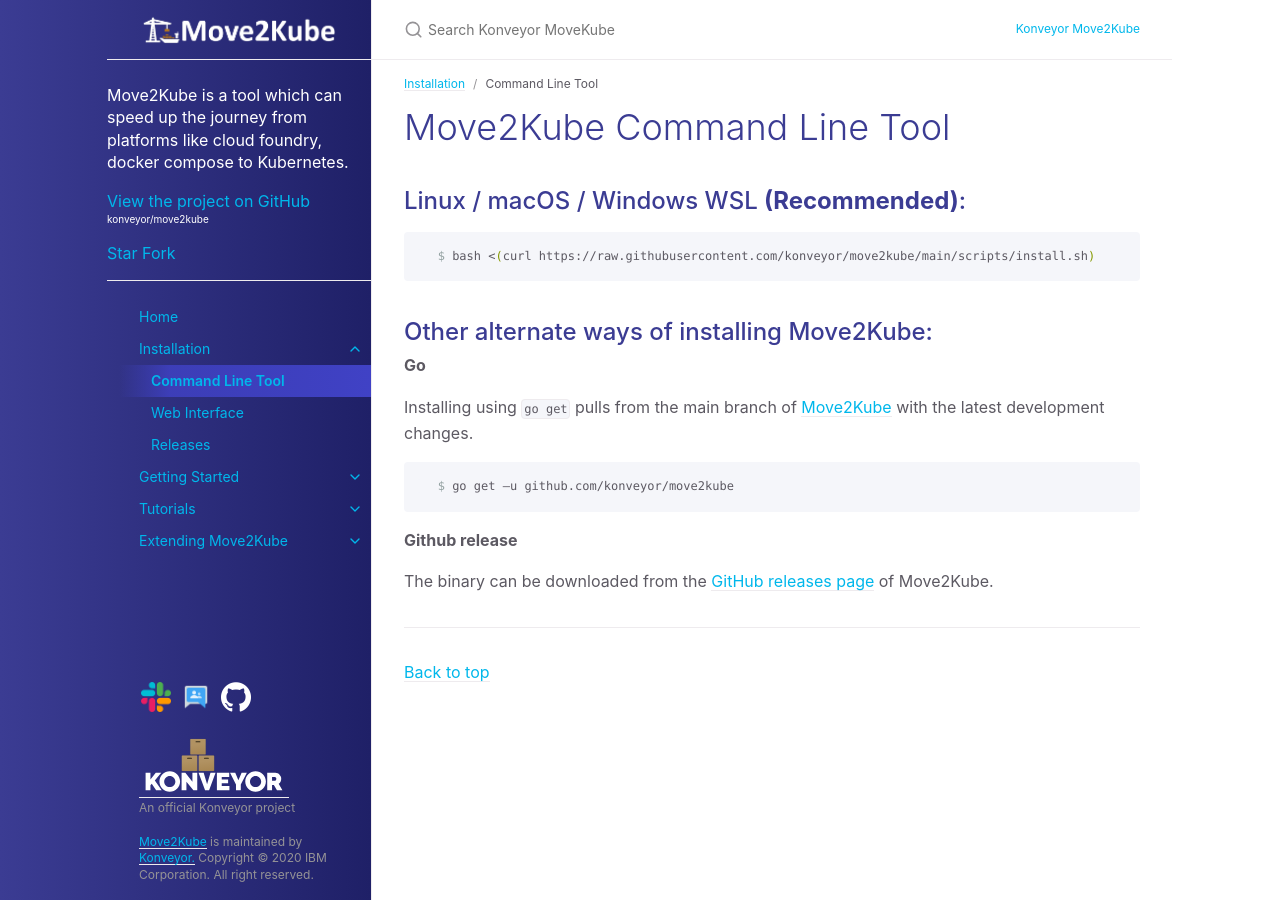
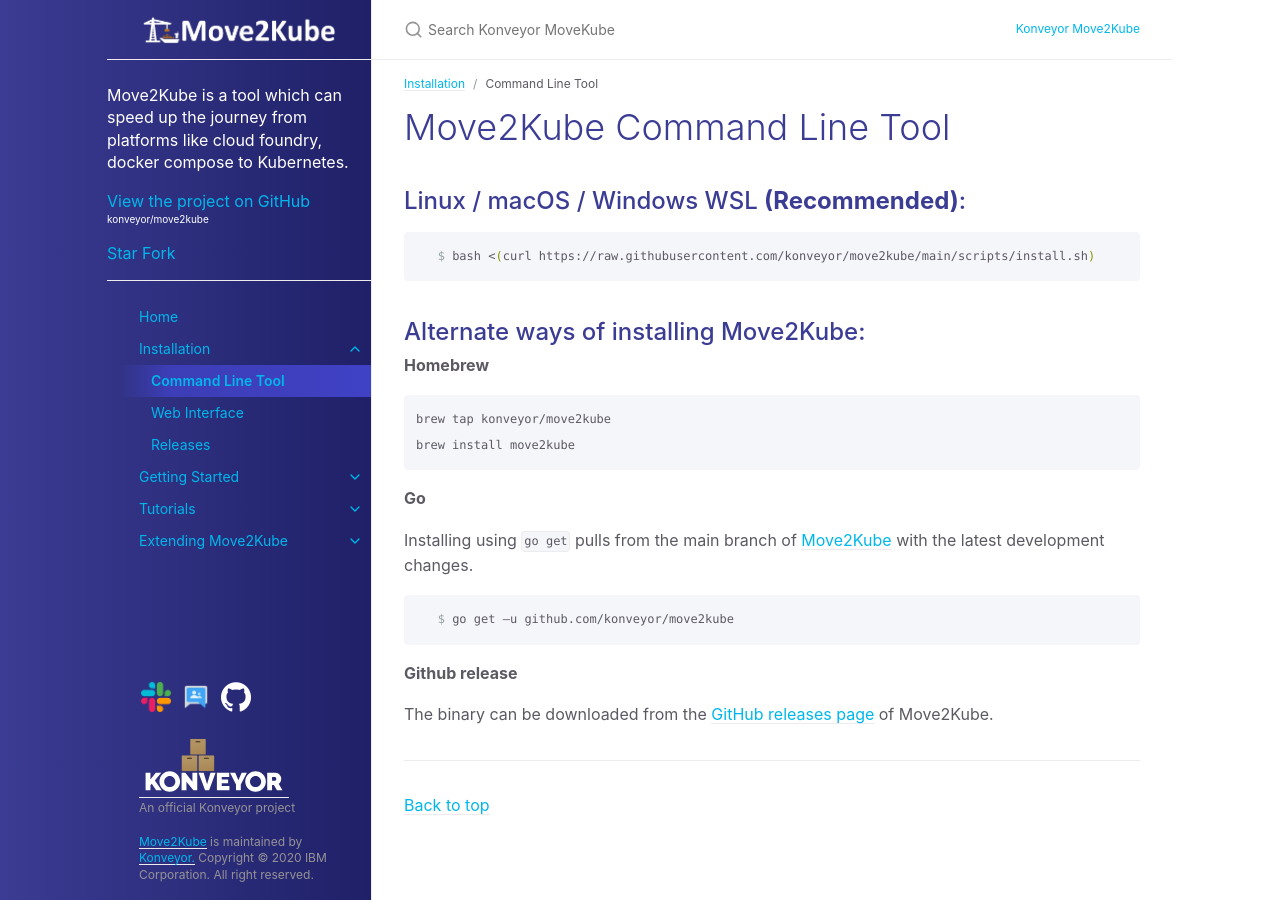
Before and after one commit to konveyor/move2kube, a Jekyll site: the page built from docs/installation/command-line-tool.md, in a window 1280 px wide. Built offline with Jekyll 4.4.1, drawn with Linux system fonts in a browser that asks for light colours.

Commit message:
chore: add brew install instructions
Signed-off-by: Harikrishnan Balagopal <harikrishmenon@gmail.com>

````diff
--- a/docs/installation/command-line-tool.md
+++ b/docs/installation/command-line-tool.md
@@ -13,7 +13,14 @@ nav_order: 1
    $ bash <(curl https://raw.githubusercontent.com/konveyor/move2kube/main/scripts/install.sh)
    ```
 
-## Other alternate ways of installing Move2Kube:
+## Alternate ways of installing Move2Kube:
+
+**Homebrew**
+
+```
+brew tap konveyor/move2kube
+brew install move2kube
+```
 
 **Go**
 
````
